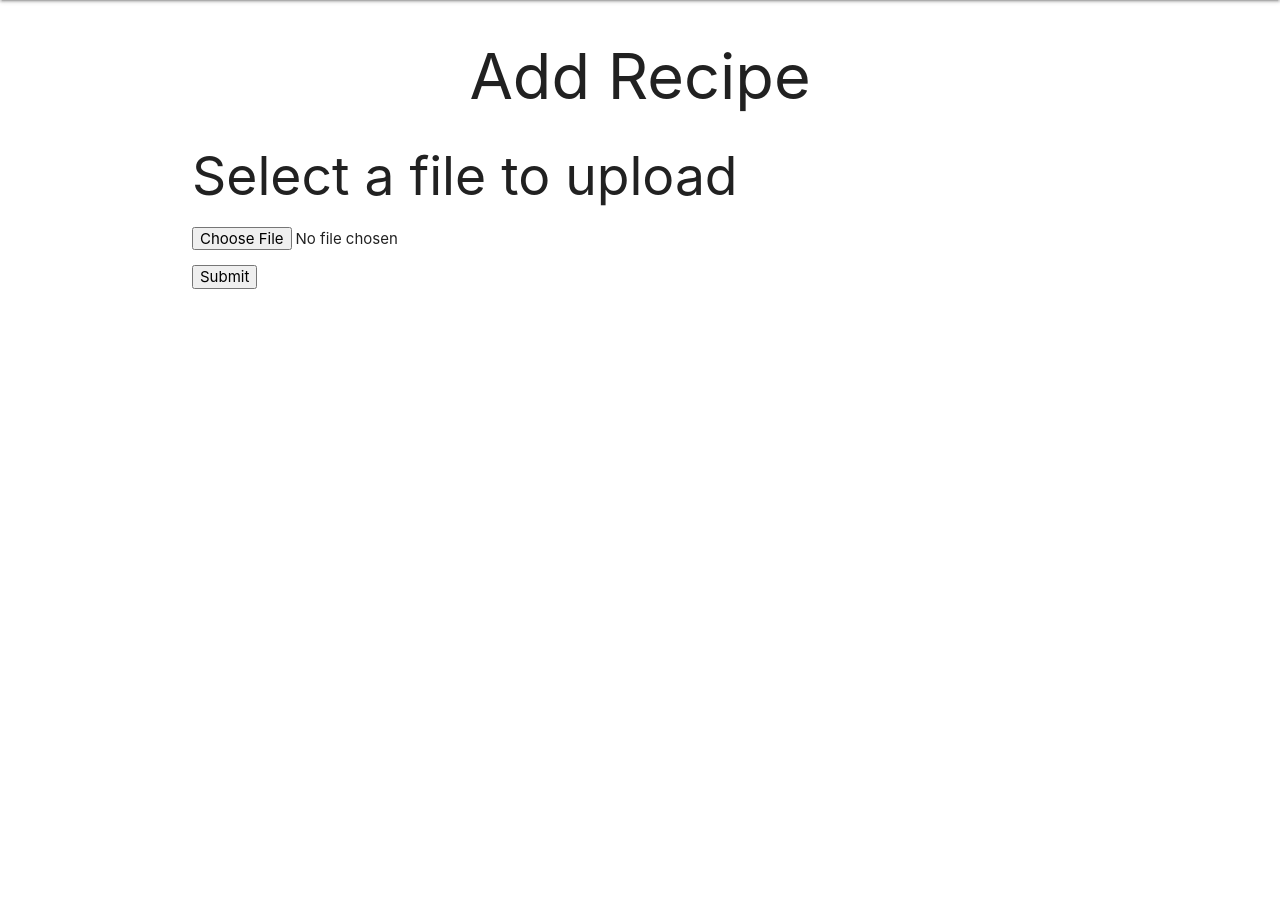
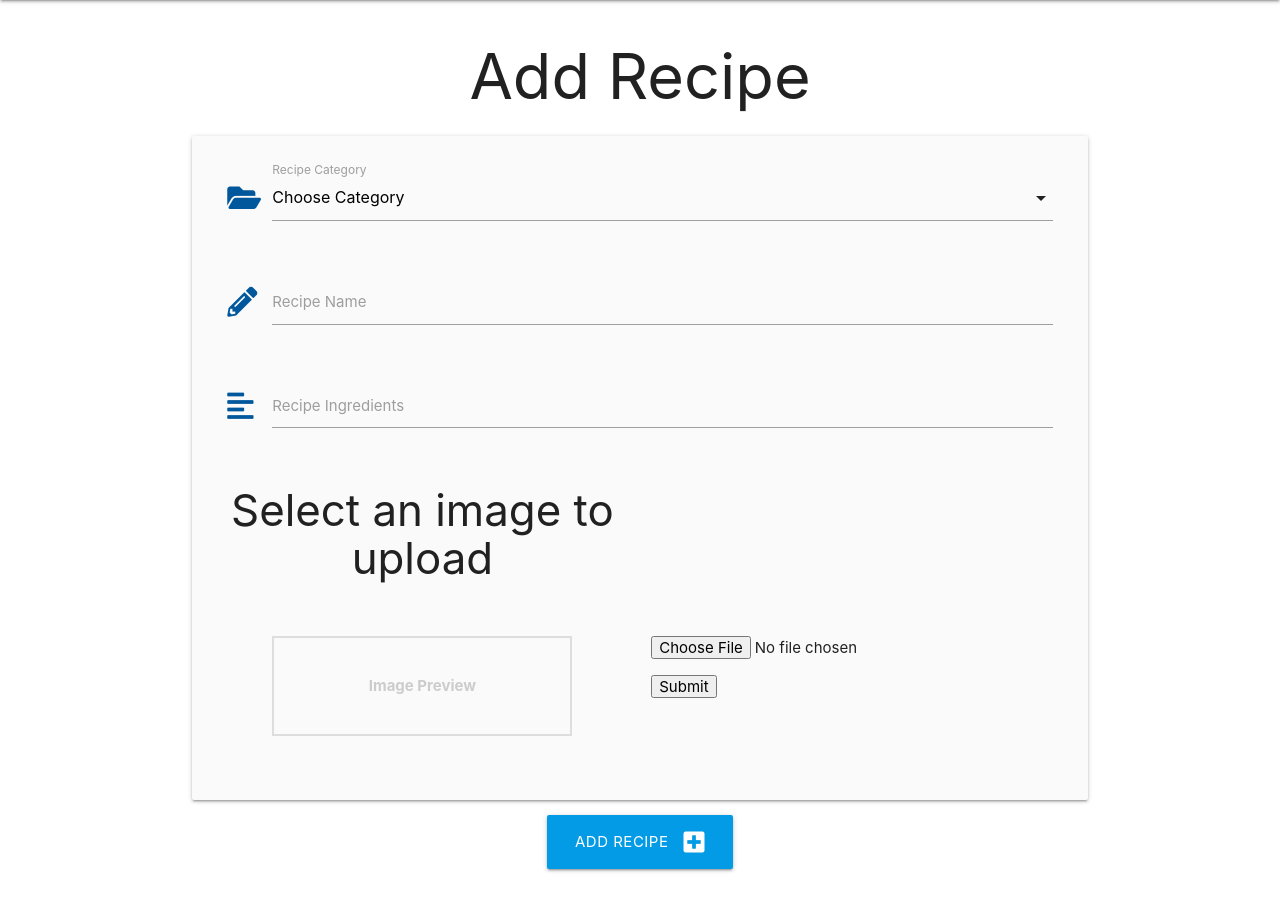
Before and after one commit to Code-Institute-Submissions/DPHamdev-duncans-Delights_MarRseub, a Flask app: page /add_recipe in a window 1280 px wide. Shown: the part 64-973 px from the top of the page. Before the commit the page ends 353 px from the top, so only its background shows below. Run offline with Flask 2, Linux system fonts and the light colour scheme; data that the repository does not hold is empty; some libraries are stand-ins or nearby versions.

Commit message:
Add recipe functionality

```diff
--- a/app.py
+++ b/app.py
@@ -34,9 +34,31 @@ def recipes():
     return render_template("recipes.html")
 
 
-@app.route("/add_recipe")
+# Image Upload
+
+ALLOWED_EXTENSIONS = set(['png', 'jpg', 'jpeg', 'gif'])
+
+
+def allowed_file(filename):
+    return '.' in filename and filename.rsplit('.', 1)[1].lower() in ALLOWED_EXTENSIONS
+
+
+@app.route("/add_recipe", methods=["GET", "POST"])
 def add_recipe():
-    return render_template("addrecipe.html")
+    if request.method == "POST":
+        recipe = {
+            "course_category": request.form.get("course_category"),
+            "recipe_name": request.form.get("recipe_name"),
+            "ingredients": request.form.get("ingredients"),
+            # "created_by": session["user"]
+        }
+        mongo.db.recipes.insert_one(recipe)
+
+        flash("Recipe Successfully Added")
+        return redirect( url_for("recipes") )
+
+    categories = mongo.db.recipeCategory.find().sort("course_category", 1)
+    return render_template("addrecipe.html", categories=categories)
 
 
 @app.route("/starters")
@@ -56,40 +78,31 @@ def dessert():
     recipe = list(mongo.db.recipes.find())
     return render_template("desserts.html", recipes=recipe)
 
-# Image Upload
 
-ALLOWED_EXTENSIONS = set(['png', 'jpg', 'jpeg', 'gif'])
+# @app.route('/', methods=['POST'])
+# def upload_image():
+# 	if 'file' not in request.files:
+# 		flash('No file part')
+# 		return redirect(request.url)
+# 	file = request.files['file']
+# 	if file.filename == '':
+# 		flash('No image selected for uploading')
+# 		return redirect(request.url)
+# 	if file and allowed_file(file.filename):
+# 		filename = secure_filename(file.filename)
+# 		file.save(os.path.join(app.config['UPLOAD_FOLDER'], filename))
+# 		#print('upload_image filename: ' + filename)
+# 		flash('Image successfully uploaded and displayed below')
+# 		return render_template('upload.html', filename=filename)
+# 	else:
+# 		flash('Allowed image types are -> png, jpg, jpeg, gif')
+# 		return redirect(request.url)
 
-def allowed_file(filename):
-	return '.' in filename and filename.rsplit('.', 1)[1].lower() in ALLOWED_EXTENSIONS
 
-@app.route('/')
-def upload_form():
-	return render_template('addrecipe.html')
-
-@app.route('/', methods=['POST'])
-def upload_image():
-	if 'file' not in request.files:
-		flash('No file part')
-		return redirect(request.url)
-	file = request.files['file']
-	if file.filename == '':
-		flash('No image selected for uploading')
-		return redirect('addrecipe.html')
-	if file and allowed_file(file.filename):
-		filename = secure_filename(file.filename)
-		file.save(os.path.join(app.config['UPLOAD_FOLDER'], filename))
-		#print('upload_image filename: ' + filename)
-		flash('Image successfully uploaded and displayed below')
-		return render_template('addrecipe.html', filename=filename)
-	else:
-		flash('Allowed image types are -> png, jpg, jpeg, gif')
-		return redirect('addrecipe.html')
-
-@app.route('/display/<filename>')
-def display_image(filename):
-	#print('display_image filename: ' + filename)
-	return redirect(url_for('static', filename='uploads/' + filename), code=301)
+# @app.route('/display/<filename>')
+# def display_image(filename):
+# 	#print('display_image filename: ' + filename)
+# 	return redirect(url_for('static', filename='uploads/' + filename), code=301)
 
 
 if __name__ == "__main__":
--- a/static/css/style.css
+++ b/static/css/style.css
@@ -0,0 +1,20 @@
+.image-preview {
+    width: 300px;
+    min-height: 100px;
+    border: 2px solid #dddddd;
+    margin-top: 15px;
+    margin-left: auto;
+    margin-right: auto;
+
+
+    display: flex;
+    align-items: center;
+    justify-content: center;
+    font-weight: bold;
+    color: #cccccc;
+}
+
+.image-preview__image {
+    display: none;
+    width: 100%;
+}
--- a/static/js/script.js
+++ b/static/js/script.js
@@ -2,4 +2,33 @@
 $(document).ready(function () {
     $(".sidenav").sidenav({edge: "left"});
     $('.collapsible').collapsible();
+    $('select').formSelect();
 })
+
+// Image Upload display function
+
+const file = document.getElementById("file");
+const previewContainer = document.getElementById("imagePreview");
+const previewImage = previewContainer.querySelector(".image-preview__image");
+const previewDefaultText = previewContainer.querySelector(".imagepreview__default-text");
+
+file.addEventListener("change", function() {
+    const file = this.files[0];
+
+    if (file) {
+        const reader = new FileReader();
+
+        previewDefaultText.style.display = "none";
+        previewImage.style.display = "block";
+
+        reader.addEventListener("load", function() {
+            previewImage.setAttribute("src", this.result);
+        });
+
+        reader.readAsDataURL(file);
+    } else {
+        previewDefaultText.style.display = null;
+        previewImage.style.display = null;
+        previewImage.setAttribute("src", "");
+    }
+});
--- a/templates/addrecipe.html
+++ b/templates/addrecipe.html
@@ -4,7 +4,44 @@
     <h1 class="center-align">Add Recipe</h1>
 
     <div class="row">
-                <h2>Select a file to upload</h2>
+        <!-- Add recipe form -->
+
+        <div class="row card-panel grey lighten-5">
+            <form class="col s12" method="POST" action="{{ url_for('add_recipe') }}">
+                <!-- category selection -->
+                <div class="row">
+                    <div class="input-field col s12">
+                        <i class="fas fa-folder-open prefix light-blue-text text-darken-4"></i>
+                        <select id="course_category" name="course_category" class="validate" required>
+                            <option value="" disabled selected>Choose Category</option>
+                            {% for category in categories %}
+                                <option value="{{ category.course_category }}">{{ category.course_category }}</option>
+                            {% endfor %}
+                        </select>
+                        <label for="recipe_category">Recipe Category</label>
+                    </div>
+                </div>
+                <!-- task name -->
+                <div class="row">
+                    <div class="input-field col s12">
+                        <i class="fas fa-pencil-alt prefix light-blue-text text-darken-4"></i>
+                        <input id="recipe_name" name="recipe_name" minlength="5" maxlength="50"
+                            type="text" class="validate" required>
+                        <label for="recipe_name">Recipe Name</label>
+                    </div>
+                </div>
+                <!-- recipe ingredients -->
+                <div class="row">
+                    <div class="input-field col s12">
+                        <i class="fas fa-align-left prefix light-blue-text text-darken-4"></i>
+                        <textarea id="recipe_ingredients" name="recipe_ingredients" minlength="5"
+                            maxlength="200" class="materialize-textarea validate" required></textarea>
+                        <label for="recipe_ingredients">Recipe Ingredients</label>
+                    </div>
+                        <!--  Upload Image  -->
+                <div class="row">
+                    <div class="col s6">
+                            <h3 class="center-align">Select an image to upload</h3>
                             <p>
                                 {% with messages = get_flashed_messages() %}
                                 {% if messages %}
@@ -16,22 +53,41 @@
                                 {% endif %}
                                 {% endwith %}
                             </p>
-        {% if filename %}
-            <div>
-                <img src="{{ url_for('display_image', filename=filename) }}">
+
                     </div>
-        {% endif %}
+                </div>
+                <div class="row">
+                    <div class="col s6">
+                        <div class="image-preview center-align" id="imagePreview">
+                            <img src="" alt="Image Preview" class="image-preview__image ">
+                            <span class="imagepreview__default-text">Image Preview</span>
+                        </div>
+                    </div>
+                    <div class="col s6">
                         <form method="post" action="/" enctype="multipart/form-data">
                             <dl>
                                 <p>
-                    <input type="file" name="file" autocomplete="off" required>
+                                    <input type="file" name="file" id="file" autocomplete="off" required>
                                 </p>
                             </dl>
                             <p>
                                 <input type="submit" value="Submit">
                             </p>
                         </form>
+                    </div>
+                </div>
 
+                </div>
+                </div>
+                <!-- submit button -->
+                <div class="row">
+                    <div class="col s12 center-align">
+                        <button type="submit" class="btn-large light-blue darken-1 text-shadow">
+                            Add Recipe <i class="fas fa-plus-square right"></i>
+                        </button>
+                    </div>
+                </div>
+            </form>
         </div>
 
 {% endblock %}
```
Also changed, not shown: static/uploads/85196775_164876094954539_4385726427480195072_n-removebg-preview.png (deleted). Lines whose indentation alone changed are shown as unchanged.
